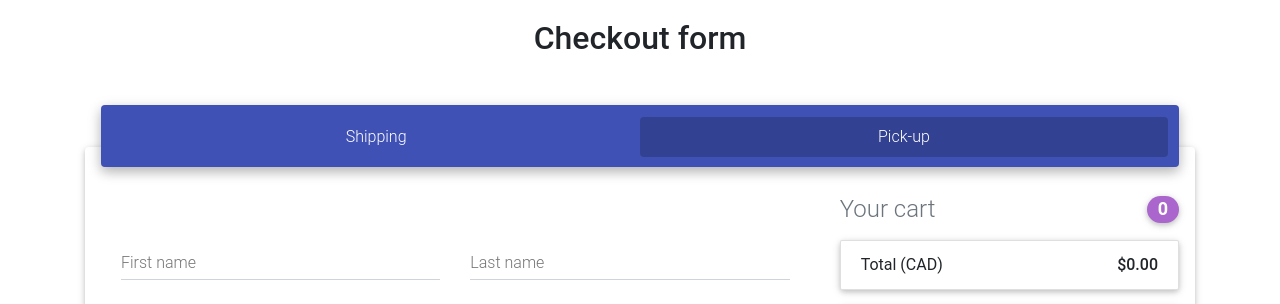
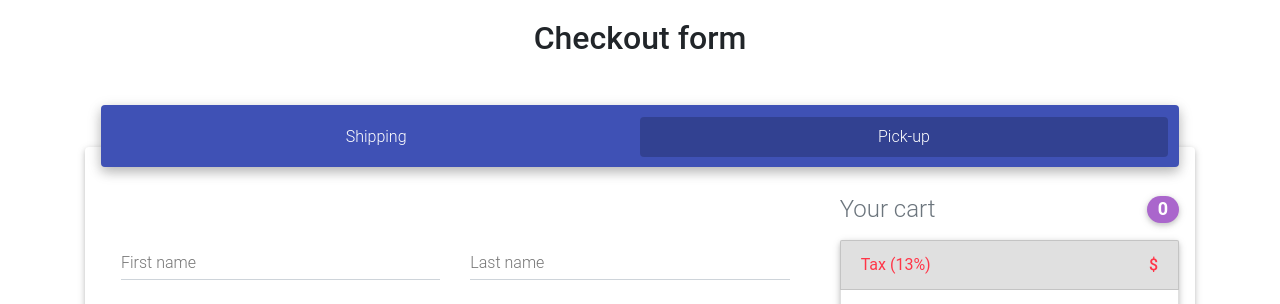
Before and after one commit to LemonFace0309/Deluxe-Consignment, a Django app: page /checkout/ in a window 1280 px wide, after a click on "Pick-up". Shown: the part 253-557 px from the top of the page. Run offline with Django 3.2, Linux system fonts and the light colour scheme; some libraries are stand-ins or nearby versions.

Commit message:
implemented taxes to each order depending on where buyer live. Also created the template and url routing to order summary page

```diff
--- a/Deluxe_Consignment/static/js/checkout.js
+++ b/Deluxe_Consignment/static/js/checkout.js
@@ -60,13 +60,18 @@
         })
         .then((res) => res.json())
         .then((data) => {
-            // updating html
-            console.log(data)
+            // Checking if province is filled in correctly
+            if (data == "error") {
+                location.reload()
+                return
+            }
 
+            // Updating html
+            // Shipping
             if (data.delivery == 'Shipping'){
                 // updating shipping cost
-                shipping_cost = document.getElementById('shipping-cost')
-                shipping_cost.textContent = '$' + data.shipping_cost.toFixed(2)
+                shipping_cost = document.getElementsByClassName('shipping-cost')
+                shipping_cost[0].textContent = '$' + data.shipping_cost.toFixed(2)
                 // updating total cost
                 total_cost = document.getElementById('total-cost')
                 total_cost.textContent = '$' + data.get_cart_total.toFixed(2)
@@ -74,11 +79,21 @@
                 total_cost = document.getElementById('total-cost-2')
                 total_cost.textContent = '$' + data.get_cart_total.toFixed(2)
             }
+            // Tax
+            if (data.tax) {
+                document.getElementsByClassName('tax-list-item')[0].classList.remove('hidden')
+                document.getElementsByClassName('tax-percent')[0].textContent = 'Tax (' + data.tax +'%)'
+                document.getElementsByClassName('tax-cost')[0].textContent = '$' + data.tax_total.toFixed(2)
+            } else {
+                // Removes tax if user originally ordered from Canada but changed address to the USA after refreshing page
+                if (!document.getElementsByClassName('tax-list-item')[0].classList.contains('hidden')){
+                    document.getElementsByClassName('tax-list-item')[0].classList.add('hidden')
+                }
+            }
             total = data.get_cart_total
 
             // sets form data for order processing in submitFormData function
             document.getElementById('paypal-payment').classList.add(data.delivery)
-        })
 
             // hiding delivery submission form and revealing payment options
             document.getElementById('continue-button').classList.add('hidden')
@@ -92,6 +107,7 @@
                 nav_tabs[i].classList.add('hidden')
             }
             document.getElementById('paypal-payment').classList.remove('hidden')
+        })
     })
 }
 
--- /dev/null
+++ b/Deluxe_Consignment/store/templates/store/orderSummary.html
@@ -0,0 +1,5 @@
+<div class="row">
+    <div class="col-md-8">
+        <h1>Test</h1>
+    </div>
+</div>
--- a/Deluxe_Consignment/store/templates/store/pick-up.html
+++ b/Deluxe_Consignment/store/templates/store/pick-up.html
@@ -103,9 +103,14 @@
             </li>
             {% endif %}
 
+            <li class="list-group-item d-flex justify-content-between lh-condensed bg-light">
+                <span class="text-danger">Tax (13%)</span>
+                <strong class="text-danger">${{order.get_ontario_tax_total|floatformat:2}}</strong>
+            </li>
+
             <li class="list-group-item d-flex justify-content-between">
                 <span>Total (CAD)</span>
-                <strong id="total-cost-2">${{cart_total|floatformat:2}}</strong>
+                <strong id="total-cost-2">${{order.get_cart_ontario_tax_total|floatformat:2}}</strong>
             </li>
         </ul>
         <!-- Cart -->
--- a/Deluxe_Consignment/store/templates/store/shipping.html
+++ b/Deluxe_Consignment/store/templates/store/shipping.html
@@ -164,16 +164,27 @@
             </li>
             {% endif %}
 
+            {% if not order.tax %}
+            <li class="list-group-item d-flex justify-content-between lh-condensed bg-light tax-list-item hidden">
+                <span class="text-danger tax-percent"></span>
+                <strong class="text-danger tax-cost"></strong>
+            </li>
+            {% else %}
+            <li class="list-group-item d-flex justify-content-between lh-condensed bg-light tax-list-item">
+                <span class="text-danger tax-percent">Tax ({{order.tax}}%)</span>
+                <strong class="text-danger tax-cost">${{order.get_tax_total|floatformat:2}}</strong>
+            </li>
+            {% endif %}
 
             {% if order.shipping_cost %}
             <li class="list-group-item d-flex justify-content-between lh-condensed bg-light">
                 <span class="text-danger">Shipping</span>
-                <strong class="text-danger">${{order.shipping_cost|floatformat:2}}</strong>
+                <strong class="text-danger shipping-cost">${{order.shipping_cost|floatformat:2}}</strong>
             </li>
             {% else %}
             <li class="list-group-item d-flex justify-content-between lh-condensed bg-light">
                 <span class="text-danger">Shipping</span>
-                <strong id="shipping-cost" class="text-danger">TO BE CALCULATED</strong>
+                <strong class="text-danger shipping-cost">TO BE CALCULATED</strong>
             </li>
             {% endif %}
 
--- a/Deluxe_Consignment/store/urls.py
+++ b/Deluxe_Consignment/store/urls.py
@@ -18,6 +18,7 @@
     path('about/', store_views.about, name='about'),
     path('payment-policy/', store_views.paymentPolicy, name='payment-policy'),
     path('test-test-test/', store_views.test, name="test"),
+    path('order-summary/<str:transaction_id>/', store_views.orderSummary, name='order-summary'),
 
     path('add-to-cart/<slug>/', store_views.add_to_cart, name='add-to-cart'),
     path('subtract-from-cart/<slug>/', store_views.subtract_from_cart, name='subtract-from-cart'),
--- a/Deluxe_Consignment/store/views.py
+++ b/Deluxe_Consignment/store/views.py
@@ -250,6 +250,16 @@
     return render(request, 'store/checkout.html', context)
 
 
+def orderSummary(request, transaction_id):
+    order = get_object_or_404(Order, transaction_id=transaction_id)
+    if order.complete:
+        context = {
+            'order': order,
+        }
+        return render(request, 'store/orderSummary.html', context)
+
+
+
 def consign(request):
     context = {
 
--- a/Deluxe_Consignment/user/models.py
+++ b/Deluxe_Consignment/user/models.py
@@ -22,6 +22,7 @@
     ('Prince Edward Island', 'Prince Edward Island'),
     ('Saskatchewan', 'Saskatchewan'),
     ('Yukon', 'Yukon'),
+    ('California', 'California')
 )
 
 DELIVERY_OPTIONS = (
@@ -49,6 +50,7 @@
                                 null=True, blank=True)
     shipping_cost = models.FloatField(null=True, blank=True)
     layaway = models.BooleanField(default=False)
+    tax = models.FloatField(null=True, blank=True)
     transaction_id = models.CharField(max_length=100, null=True)
 
     def __str__(self):
@@ -61,6 +63,20 @@
         total = float(total)
         if self.coupon:
             total *= (1 - (self.coupon.discount_percentage/100))
+        if self.tax:
+            total *= 1 + (self.tax / 100)
+        if self.shipping_cost:
+            total += self.shipping_cost
+        return total
+
+    @property
+    def get_cart_ontario_tax_total(self):
+        items = self.orderitem_set.all()
+        total = sum([item.get_total for item in items])
+        total = float(total)
+        if self.coupon:
+            total *= (1 - (self.coupon.discount_percentage/100))
+        total *= 1.13
         if self.shipping_cost:
             total += self.shipping_cost
         return total
@@ -70,10 +86,30 @@
         items = self.orderitem_set.all()
         return sum([item.quantity for item in items])
 
+    @property
     def get_discount_total(self):
         if self.coupon:
-            return float((self.get_cart_total / (1 - (self.coupon.discount_percentage/100))) - self.get_cart_total)
+            items = self.orderitem_set.all()
+            total = float(sum([item.get_total for item in items]))
+            total = total - total * (1 - (self.coupon.discount_percentage / 100))
+            return total
         return 0
+
+    @property
+    def get_tax_total(self):
+        if self.tax:
+            items = self.orderitem_set.all()
+            total = float(sum([item.get_total for item in items])) - self.get_discount_total
+            total = total * (1 + (self.tax / 100)) - total
+            return total
+        return 0
+
+    @property
+    def get_ontario_tax_total(self):
+        items = self.orderitem_set.all()
+        total = float(sum([item.get_total for item in items])) - self.get_discount_total
+        total = total * 1.13 - total
+        return total
 
 
 class OrderItem(models.Model):
```
Also changed, not shown: Deluxe_Consignment/user/views.py (+29 -0 lines), Deluxe_Consignment/db.sqlite3, Deluxe_Consignment/user/migrations/0011_auto_20200911_1740.py (added). Lines whose indentation alone changed are shown as unchanged.
